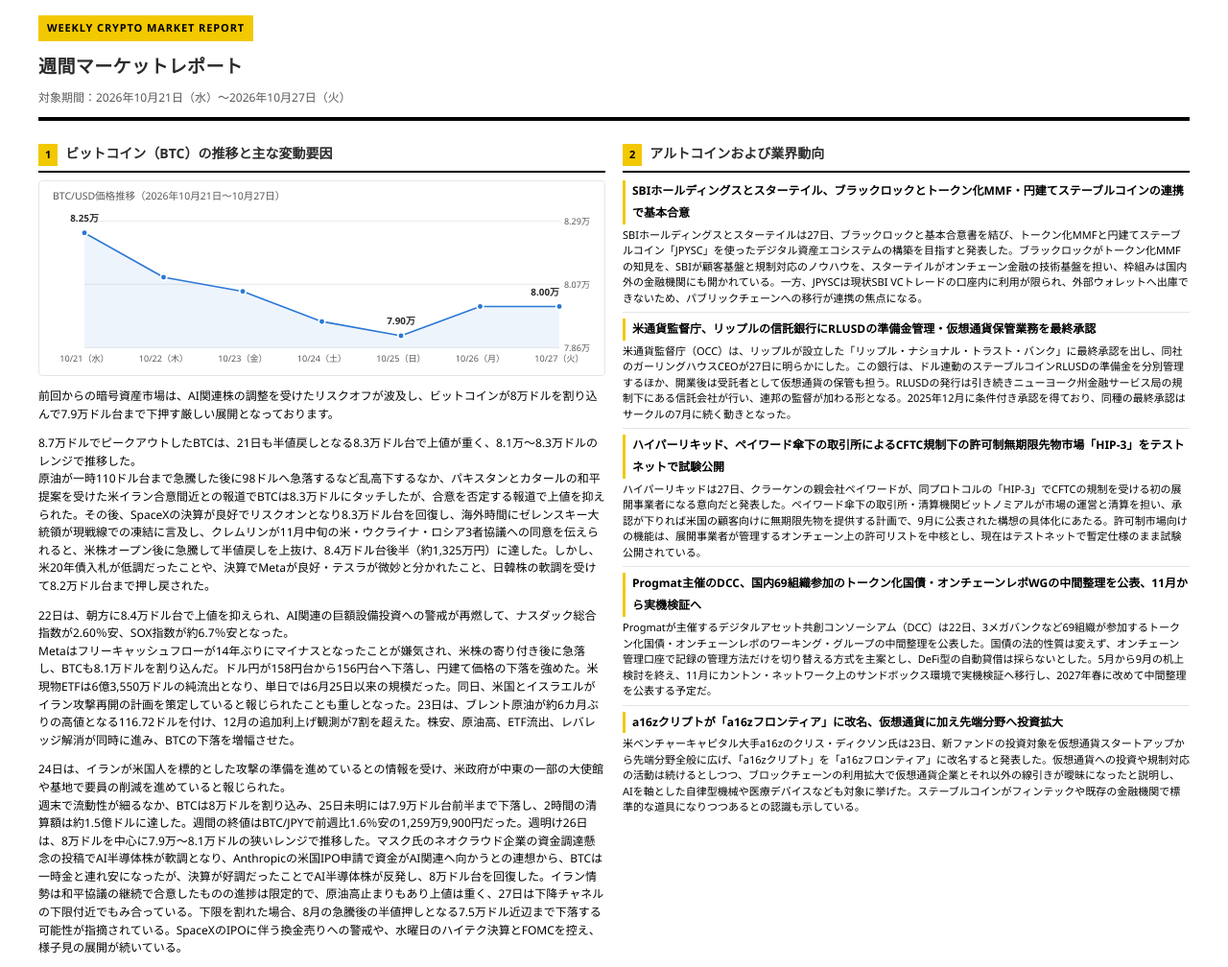
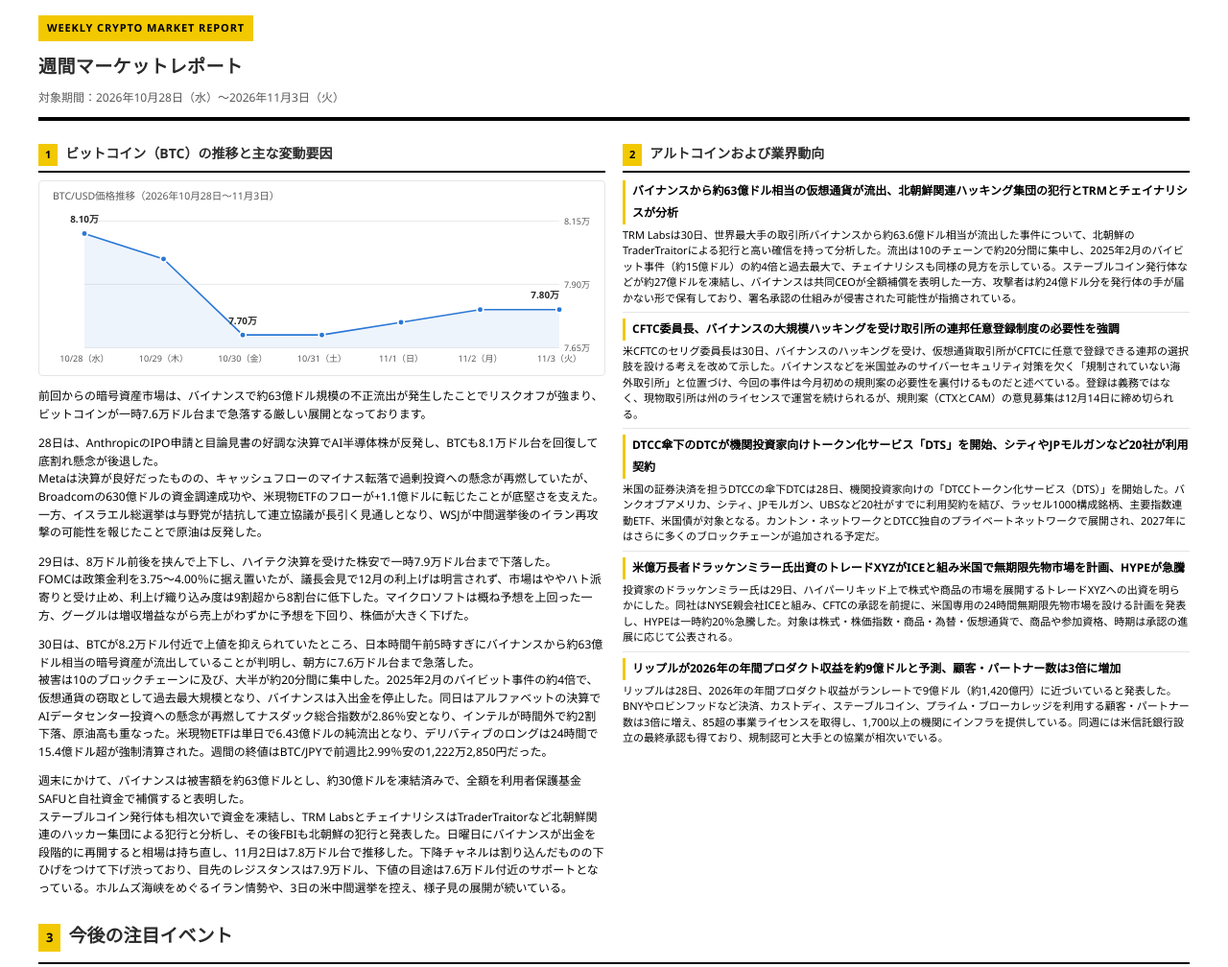
Before and after one commit to hayato09280731-ship-it/crypto-news-reports, a plain HTML site: page index.html in a window 1280 px wide. Shown: the top 1008 px of the page at 96% size. Drawn offline with Linux system fonts and the light colour scheme.

Commit message:
Update weekly report 20261103
Co-Authored-By: Claude Sonnet 5.5 <noreply@anthropic.com>

```diff
--- a/index.html
+++ b/index.html
@@ -3,7 +3,7 @@
 <head>
 <meta charset="UTF-8">
 <meta name="viewport" content="width=device-width, initial-scale=1.0">
-<title>週間マーケットレポート（2026年10月21日〜10月27日）</title>
+<title>週間マーケットレポート（2026年10月28日〜11月3日）</title>
 <style>
   :root {
     --accent: #f2c800;
@@ -191,7 +191,7 @@
 <header>
   <span class="label">WEEKLY CRYPTO MARKET REPORT</span>
   <h1>週間マーケットレポート</h1>
-  <div class="period">対象期間：2026年10月21日（水）〜2026年10月27日（火）</div>
+  <div class="period">対象期間：2026年10月28日（水）〜2026年11月3日（火）</div>
 </header>
 
 <div class="screen-view">
@@ -200,54 +200,58 @@
   <h2><span class="num">1</span>ビットコイン（BTC）の推移と主な変動要因</h2>
 
   <div class="chartcard">
-  <p class="chart-sub">BTC/USD価格推移（2026年10月21日〜10月27日）</p>
-  <svg viewBox="0 0 680 205" role="img" aria-label="BTC価格は10/21（水）に8.25万ドル（週内高値）、10/25（日）に7.90万ドル（週内安値）、10/27（火）に8.00万ドル（終値）と推移した。">
+  <p class="chart-sub">BTC/USD価格推移（2026年10月28日〜11月3日）</p>
+  <svg viewBox="0 0 680 205" role="img" aria-label="BTC価格は10/28（水）に8.10万ドル（週内高値）、10/30（金）に7.70万ドル（週内安値）、11/3（火）に7.80万ドル（終値）と推移した。">
     <line class="chart-grid" x1="40" y1="15" x2="640" y2="15"></line>
-    <text class="chart-axis-label" x="646" y="19">8.29万</text>
+    <text class="chart-axis-label" x="646" y="19">8.15万</text>
     <line class="chart-grid" x1="40" y1="95" x2="640" y2="95"></line>
-    <text class="chart-axis-label" x="646" y="99">8.07万</text>
+    <text class="chart-axis-label" x="646" y="99">7.90万</text>
     <line class="chart-grid" x1="40" y1="175" x2="640" y2="175"></line>
-    <text class="chart-axis-label" x="646" y="179">7.86万</text>
+    <text class="chart-axis-label" x="646" y="179">7.65万</text>
 
-    <path class="chart-area" d="M40,30 L140,86 L240,104 L340,142 L440,160 L540,123 L640,123 L640,175 L40,175 Z"></path>
-    <path class="chart-line" d="M40,30 L140,86 L240,104 L340,142 L440,160 L540,123 L640,123"></path>
+    <path class="chart-area" d="M40,31 L140,63 L240,159 L340,159 L440,143 L540,127 L640,127 L640,175 L40,175 Z"></path>
+    <path class="chart-line" d="M40,31 L140,63 L240,159 L340,159 L440,143 L540,127 L640,127"></path>
 
-    <circle class="chart-dot" cx="40" cy="30" r="4"><title>10/21（水）：約8.25万ドル（週内高値）</title></circle>
-    <circle class="chart-dot" cx="140" cy="86" r="4"><title>10/22（木）：約8.10万ドル</title></circle>
-    <circle class="chart-dot" cx="240" cy="104" r="4"><title>10/23（金）：約8.05万ドル</title></circle>
-    <circle class="chart-dot" cx="340" cy="142" r="4"><title>10/24（土）：約7.95万ドル</title></circle>
-    <circle class="chart-dot" cx="440" cy="160" r="4"><title>10/25（日）：約7.90万ドル（週内安値）</title></circle>
-    <circle class="chart-dot" cx="540" cy="123" r="4"><title>10/26（月）：約8.00万ドル</title></circle>
-    <circle class="chart-dot" cx="640" cy="123" r="4"><title>10/27（火）：約8.00万ドル（終値）</title></circle>
+    <circle class="chart-dot" cx="40" cy="31" r="4"><title>10/28（水）：約8.10万ドル（週内高値）</title></circle>
+    <circle class="chart-dot" cx="140" cy="63" r="4"><title>10/29（木）：約8.00万ドル</title></circle>
+    <circle class="chart-dot" cx="240" cy="159" r="4"><title>10/30（金）：約7.70万ドル（週内安値）</title></circle>
+    <circle class="chart-dot" cx="340" cy="159" r="4"><title>10/31（土）：約7.70万ドル</title></circle>
+    <circle class="chart-dot" cx="440" cy="143" r="4"><title>11/1（日）：約7.75万ドル</title></circle>
+    <circle class="chart-dot" cx="540" cy="127" r="4"><title>11/2（月）：約7.80万ドル</title></circle>
+    <circle class="chart-dot" cx="640" cy="127" r="4"><title>11/3（火）：約7.80万ドル（終値）</title></circle>
 
-    <text class="chart-value-label" x="440" y="146" text-anchor="middle">7.90万</text>
-    <text class="chart-value-label" x="40" y="16" text-anchor="middle">8.25万</text>
-    <text class="chart-value-label" x="640" y="109" text-anchor="end">8.00万</text>
+    <text class="chart-value-label" x="240" y="145" text-anchor="middle">7.70万</text>
+    <text class="chart-value-label" x="40" y="17" text-anchor="middle">8.10万</text>
+    <text class="chart-value-label" x="640" y="113" text-anchor="end">7.80万</text>
 
-    <text class="chart-axis-label" x="40" y="193" text-anchor="middle">10/21（水）</text>
-    <text class="chart-axis-label" x="140" y="193" text-anchor="middle">10/22（木）</text>
-    <text class="chart-axis-label" x="240" y="193" text-anchor="middle">10/23（金）</text>
-    <text class="chart-axis-label" x="340" y="193" text-anchor="middle">10/24（土）</text>
-    <text class="chart-axis-label" x="440" y="193" text-anchor="middle">10/25（日）</text>
-    <text class="chart-axis-label" x="540" y="193" text-anchor="middle">10/26（月）</text>
-    <text class="chart-axis-label" x="640" y="193" text-anchor="middle">10/27（火）</text>
+    <text class="chart-axis-label" x="40" y="193" text-anchor="middle">10/28（水）</text>
+    <text class="chart-axis-label" x="140" y="193" text-anchor="middle">10/29（木）</text>
+    <text class="chart-axis-label" x="240" y="193" text-anchor="middle">10/30（金）</text>
+    <text class="chart-axis-label" x="340" y="193" text-anchor="middle">10/31（土）</text>
+    <text class="chart-axis-label" x="440" y="193" text-anchor="middle">11/1（日）</text>
+    <text class="chart-axis-label" x="540" y="193" text-anchor="middle">11/2（月）</text>
+    <text class="chart-axis-label" x="640" y="193" text-anchor="middle">11/3（火）</text>
   </svg>
   </div>
 
   <p>
-    前回からの暗号資産市場は、AI関連株の調整を受けたリスクオフが波及し、ビットコインが8万ドルを割り込んで7.9万ドル台まで下押す厳しい展開となっております。
+    前回からの暗号資産市場は、バイナンスで約63億ドル規模の不正流出が発生したことでリスクオフが強まり、ビットコインが一時7.6万ドル台まで急落する厳しい展開となっております。
   </p>
   <p>
-    8.7万ドルでピークアウトしたBTCは、21日も半値戻しとなる8.3万ドル台で上値が重く、8.1万〜8.3万ドルのレンジで推移した。<br>
-    原油が一時110ドル台まで急騰した後に98ドルへ急落するなど乱高下するなか、パキスタンとカタールの和平提案を受けた米イラン合意間近との報道でBTCは8.3万ドルにタッチしたが、合意を否定する報道で上値を抑えられた。その後、SpaceXの決算が良好でリスクオンとなり8.3万ドル台を回復し、海外時間にゼレンスキー大統領が現戦線での凍結に言及し、クレムリンが11月中旬の米・ウクライナ・ロシア3者協議への同意を伝えられると、米株オープン後に急騰して半値戻しを上抜け、8.4万ドル台後半（約1,325万円）に達した。しかし、米20年債入札が低調だったことや、決算でMetaが良好・テスラが微妙と分かれたこと、日韓株の軟調を受けて8.2万ドル台まで押し戻された。
+    28日は、AnthropicのIPO申請と目論見書の好調な決算でAI半導体株が反発し、BTCも8.1万ドル台を回復して底割れ懸念が後退した。<br>
+    Metaは決算が良好だったものの、キャッシュフローのマイナス転落で過剰投資への懸念が再燃していたが、Broadcomの630億ドルの資金調達成功や、米現物ETFのフローが+1.1億ドルに転じたことが底堅さを支えた。一方、イスラエル総選挙は与野党が拮抗して連立協議が長引く見通しとなり、WSJが中間選挙後のイラン再攻撃の可能性を報じたことで原油は反発した。
   </p>
   <p>
-    22日は、朝方に8.4万ドル台で上値を抑えられ、AI関連の巨額設備投資への警戒が再燃して、ナスダック総合指数が2.60％安、SOX指数が約6.7％安となった。<br>
-    Metaはフリーキャッシュフローが14年ぶりにマイナスとなったことが嫌気され、米株の寄り付き後に急落し、BTCも8.1万ドルを割り込んだ。ドル円が158円台から156円台へ下落し、円建て価格の下落を強めた。米現物ETFは6億3,550万ドルの純流出となり、単日では6月25日以来の規模だった。同日、米国とイスラエルがイラン攻撃再開の計画を策定していると報じられたことも重しとなった。23日は、ブレント原油が約6カ月ぶりの高値となる116.72ドルを付け、12月の追加利上げ観測が7割を超えた。株安、原油高、ETF流出、レバレッジ解消が同時に進み、BTCの下落を増幅させた。
+    29日は、8万ドル前後を挟んで上下し、ハイテク決算を受けた株安で一時7.9万ドル台まで下落した。<br>
+    FOMCは政策金利を3.75〜4.00％に据え置いたが、議長会見で12月の利上げは明言されず、市場はややハト派寄りと受け止め、利上げ織り込み度は9割超から8割台に低下した。マイクロソフトは概ね予想を上回った一方、グーグルは増収増益ながら売上がわずかに予想を下回り、株価が大きく下げた。
   </p>
   <p>
-    24日は、イランが米国人を標的とした攻撃の準備を進めているとの情報を受け、米政府が中東の一部の大使館や基地で要員の削減を進めていると報じられた。<br>
-    週末で流動性が細るなか、BTCは8万ドルを割り込み、25日未明には7.9万ドル台前半まで下落し、2時間の清算額は約1.5億ドルに達した。週間の終値はBTC/JPYで前週比1.6％安の1,259万9,900円だった。週明け26日は、8万ドルを中心に7.9万〜8.1万ドルの狭いレンジで推移した。マスク氏のネオクラウド企業の資金調達懸念の投稿でAI半導体株が軟調となり、Anthropicの米国IPO申請で資金がAI関連へ向かうとの連想から、BTCは一時金と連れ安になったが、決算が好調だったことでAI半導体株が反発し、8万ドル台を回復した。イラン情勢は和平協議の継続で合意したものの進捗は限定的で、原油高止まりもあり上値は重く、27日は下降チャネルの下限付近でもみ合っている。下限を割れた場合、8月の急騰後の半値押しとなる7.5万ドル近辺まで下落する可能性が指摘されている。SpaceXのIPOに伴う換金売りへの警戒や、水曜日のハイテク決算とFOMCを控え、様子見の展開が続いている。
+    30日は、BTCが8.2万ドル付近で上値を抑えられていたところ、日本時間午前5時すぎにバイナンスから約63億ドル相当の暗号資産が流出していることが判明し、朝方に7.6万ドル台まで急落した。<br>
+    被害は10のブロックチェーンに及び、大半が約20分間に集中した。2025年2月のバイビット事件の約4倍で、仮想通貨の窃取として過去最大規模となり、バイナンスは入出金を停止した。同日はアルファベットの決算でAIデータセンター投資への懸念が再燃してナスダック総合指数が2.86％安となり、インテルが時間外で約2割下落、原油高も重なった。米現物ETFは単日で6.43億ドルの純流出となり、デリバティブのロングは24時間で15.4億ドル超が強制清算された。週間の終値はBTC/JPYで前週比2.99％安の1,222万2,850円だった。
+  </p>
+  <p>
+    週末にかけて、バイナンスは被害額を約63億ドルとし、約30億ドルを凍結済みで、全額を利用者保護基金SAFUと自社資金で補償すると表明した。<br>
+    ステーブルコイン発行体も相次いで資金を凍結し、TRM LabsとチェイナリシスはTraderTraitorなど北朝鮮関連のハッカー集団による犯行と分析し、その後FBIも北朝鮮の犯行と発表した。日曜日にバイナンスが出金を段階的に再開すると相場は持ち直し、11月2日は7.8万ドル台で推移した。下降チャネルは割り込んだものの下ひげをつけて下げ渋っており、目先のレジスタンスは7.9万ドル、下値の目途は7.6万ドル付近のサポートとなっている。ホルムズ海峡をめぐるイラン情勢や、3日の米中間選挙を控え、様子見の展開が続いている。
   </p>
 </section>
 
@@ -255,28 +259,28 @@
   <h2><span class="num">2</span>アルトコインおよび業界動向</h2>
 
   <article class="subblock">
-    <h3><a href="https://coinpost.jp/?p=744829" target="_blank" rel="noopener">SBIホールディングスとスターテイル、ブラックロックとトークン化MMF・円建てステーブルコインの連携で基本合意</a></h3>
-    <p>SBIホールディングスとスターテイルは27日、ブラックロックと基本合意書を結び、トークン化MMFと円建てステーブルコイン「JPYSC」を使ったデジタル資産エコシステムの構築を目指すと発表した。ブラックロックがトークン化MMFの知見を、SBIが顧客基盤と規制対応のノウハウを、スターテイルがオンチェーン金融の技術基盤を担い、枠組みは国内外の金融機関にも開かれている。一方、JPYSCは現状SBI VCトレードの口座内に利用が限られ、外部ウォレットへ出庫できないため、パブリックチェーンへの移行が連携の焦点になる。</p>
+    <h3><a href="https://coinpost.jp/?p=745651" target="_blank" rel="noopener">バイナンスから約63億ドル相当の仮想通貨が流出、北朝鮮関連ハッキング集団の犯行とTRMとチェイナリシスが分析</a></h3>
+    <p>TRM Labsは30日、世界最大手の取引所バイナンスから約63.6億ドル相当が流出した事件について、北朝鮮のTraderTraitorによる犯行と高い確信を持って分析した。流出は10のチェーンで約20分間に集中し、2025年2月のバイビット事件（約15億ドル）の約4倍と過去最大で、チェイナリシスも同様の見方を示している。ステーブルコイン発行体などが約27億ドルを凍結し、バイナンスは共同CEOが全額補償を表明した一方、攻撃者は約24億ドル分を発行体の手が届かない形で保有しており、署名承認の仕組みが侵害された可能性が指摘されている。</p>
   </article>
 
   <article class="subblock">
-    <h3><a href="https://coinpost.jp/?p=744793" target="_blank" rel="noopener">米通貨監督庁、リップルの信託銀行にRLUSDの準備金管理・仮想通貨保管業務を最終承認</a></h3>
-    <p>米通貨監督庁（OCC）は、リップルが設立した「リップル・ナショナル・トラスト・バンク」に最終承認を出し、同社のガーリングハウスCEOが27日に明らかにした。この銀行は、ドル連動のステーブルコインRLUSDの準備金を分別管理するほか、開業後は受託者として仮想通貨の保管も担う。RLUSDの発行は引き続きニューヨーク州金融サービス局の規制下にある信託会社が行い、連邦の監督が加わる形となる。2025年12月に条件付き承認を得ており、同種の最終承認はサークルの7月に続く動きとなった。</p>
+    <h3><a href="https://coinpost.jp/?p=745772" target="_blank" rel="noopener">CFTC委員長、バイナンスの大規模ハッキングを受け取引所の連邦任意登録制度の必要性を強調</a></h3>
+    <p>米CFTCのセリグ委員長は30日、バイナンスのハッキングを受け、仮想通貨取引所がCFTCに任意で登録できる連邦の選択肢を設ける考えを改めて示した。バイナンスなどを米国並みのサイバーセキュリティ対策を欠く「規制されていない海外取引所」と位置づけ、今回の事件は今月初めの規則案の必要性を裏付けるものだと述べている。登録は義務ではなく、現物取引所は州のライセンスで運営を続けられるが、規則案（CTXとCAM）の意見募集は12月14日に締め切られる。</p>
   </article>
 
   <article class="subblock">
-    <h3><a href="https://coinpost.jp/?p=744773" target="_blank" rel="noopener">ハイパーリキッド、ペイワード傘下の取引所によるCFTC規制下の許可制無期限先物市場「HIP-3」をテストネットで試験公開</a></h3>
-    <p>ハイパーリキッドは27日、クラーケンの親会社ペイワードが、同プロトコルの「HIP-3」でCFTCの規制を受ける初の展開事業者になる意向だと発表した。ペイワード傘下の取引所・清算機関ビットノミアルが市場の運営と清算を担い、承認が下りれば米国の顧客向けに無期限先物を提供する計画で、9月に公表された構想の具体化にあたる。許可制市場向けの機能は、展開事業者が管理するオンチェーン上の許可リストを中核とし、現在はテストネットで暫定仕様のまま試験公開されている。</p>
+    <h3><a href="https://coinpost.jp/?p=745308" target="_blank" rel="noopener">DTCC傘下のDTCが機関投資家向けトークン化サービス「DTS」を開始、シティやJPモルガンなど20社が利用契約</a></h3>
+    <p>米国の証券決済を担うDTCCの傘下DTCは28日、機関投資家向けの「DTCCトークン化サービス（DTS）」を開始した。バンクオブアメリカ、シティ、JPモルガン、UBSなど20社がすでに利用契約を結び、ラッセル1000構成銘柄、主要指数連動ETF、米国債が対象となる。カントン・ネットワークとDTCC独自のプライベートネットワークで展開され、2027年にはさらに多くのブロックチェーンが追加される予定だ。</p>
   </article>
 
   <article class="subblock">
-    <h3><a href="https://coinpost.jp/?p=744103" target="_blank" rel="noopener">Progmat主催のDCC、国内69組織参加のトークン化国債・オンチェーンレポWGの中間整理を公表、11月から実機検証へ</a></h3>
-    <p>Progmatが主催するデジタルアセット共創コンソーシアム（DCC）は22日、3メガバンクなど69組織が参加するトークン化国債・オンチェーンレポのワーキング・グループの中間整理を公表した。国債の法的性質は変えず、オンチェーン管理口座で記録の管理方法だけを切り替える方式を主案とし、DeFi型の自動貸借は採らないとした。5月から9月の机上検討を終え、11月にカントン・ネットワーク上のサンドボックス環境で実機検証へ移行し、2027年春に改めて中間整理を公表する予定だ。</p>
+    <h3><a href="https://coinpost.jp/?p=745455" target="_blank" rel="noopener">米億万長者ドラッケンミラー氏出資のトレードXYZがICEと組み米国で無期限先物市場を計画、HYPEが急騰</a></h3>
+    <p>投資家のドラッケンミラー氏は29日、ハイパーリキッド上で株式や商品の市場を展開するトレードXYZへの出資を明らかにした。同社はNYSE親会社ICEと組み、CFTCの承認を前提に、米国専用の24時間無期限先物市場を設ける計画を発表し、HYPEは一時約20％急騰した。対象は株式・株価指数・商品・為替・仮想通貨で、商品や参加資格、時期は承認の進展に応じて公表される。</p>
   </article>
 
   <article class="subblock">
-    <h3><a href="https://x.com/coin_post/status/2113372347453612075" target="_blank" rel="noopener">a16zクリプトが「a16zフロンティア」に改名、仮想通貨に加え先端分野へ投資拡大</a></h3>
-    <p>米ベンチャーキャピタル大手a16zのクリス・ディクソン氏は23日、新ファンドの投資対象を仮想通貨スタートアップから先端分野全般に広げ、「a16zクリプト」を「a16zフロンティア」に改名すると発表した。仮想通貨への投資や規制対応の活動は続けるとしつつ、ブロックチェーンの利用拡大で仮想通貨企業とそれ以外の線引きが曖昧になったと説明し、AIを軸とした自律型機械や医療デバイスなども対象に挙げた。ステーブルコインがフィンテックや既存の金融機関で標準的な道具になりつつあるとの認識も示している。</p>
+    <h3><a href="https://coinpost.jp/?p=745257" target="_blank" rel="noopener">リップルが2026年の年間プロダクト収益を約9億ドルと予測、顧客・パートナー数は3倍に増加</a></h3>
+    <p>リップルは28日、2026年の年間プロダクト収益がランレートで9億ドル（約1,420億円）に近づいていると発表した。BNYやロビンフッドなど決済、カストディ、ステーブルコイン、プライム・ブローカレッジを利用する顧客・パートナー数は3倍に増え、85超の事業ライセンスを取得し、1,700以上の機関にインフラを提供している。同週には米信託銀行設立の最終承認も得ており、規制認可と大手との協業が相次いでいる。</p>
   </article>
 </section>
 </div>
@@ -285,16 +289,16 @@
 <section>
   <h2><span class="num">3</span>今後の注目イベント</h2>
   <ul class="events">
-    <li><strong>米MicrosoftとGoogleの決算、FOMC（28日引け後、29日早朝）</strong>：AI関連の設備投資への警戒が強まる中での決算と金利判断が重なり、レンジ下限を守れるかどうかの分かれ目となる。</li>
-    <li><strong>米Amazonの決算（29日）</strong>：ハイテク決算の最後の山場で、AI関連株とリスク資産全体の地合いを左右する。</li>
-    <li><strong>SpaceXのIPO（11月16日の週を目指す）</strong>：個人割当150億ドルの資金手当てに伴い、金・BTC・ハイテク株の換金売りが出るかが警戒されている。</li>
-    <li><strong>米中間選挙（11月3日）</strong>：選挙後の中東での攻撃再開リスクも意識されており、結果次第ではレンジを下抜ける可能性がある。</li>
-    <li><strong>イスラエル総選挙の結果・イラン情勢</strong>：連立協議が長引く可能性や、トランプ大統領のイランへの発言が、原油価格と長期金利を通じてBTCに影響する。</li>
+    <li><strong>米中間選挙（11月3日、日本時間4日に開票）</strong>：議会の勢力図によって暗号資産関連法案の進展や規制方針が変わる可能性があり、選挙後のイラン再攻撃リスクも意識されている。</li>
+    <li><strong>米ADP雇用者数（4日）・雇用統計（6日）</strong>：FOMC後の12月利上げ観測に影響する指標で、結果次第でBTCの方向感が変わる。</li>
+    <li><strong>バイナンスの詳細な調査報告書・新たな準備金証明（PoR）</strong>：根本原因の公表と資産の健全性の確認が、取引所への信用不安の波及を左右する。</li>
+    <li><strong>BTCの7.6万ドル付近のサポート</strong>：割り込んだ場合は7.2万〜7.4万ドルへの下落が警戒される一方、上値は7.9万ドルが目先のレジスタンスとなる。</li>
+    <li><strong>CFTCの仮想通貨規則案（CTX・CAM）の意見募集（12月14日締切）</strong>：取引所の連邦任意登録制度の具体化に向けた、バイナンス事件後の議論の行方が注目される。</li>
   </ul>
 </section>
 
 <footer>
-  作成日：2026年10月27日
+  作成日：2026年11月3日
 </footer>
 
 </div>
```
Also changed, not shown: script.html (+21 -21 lines).
